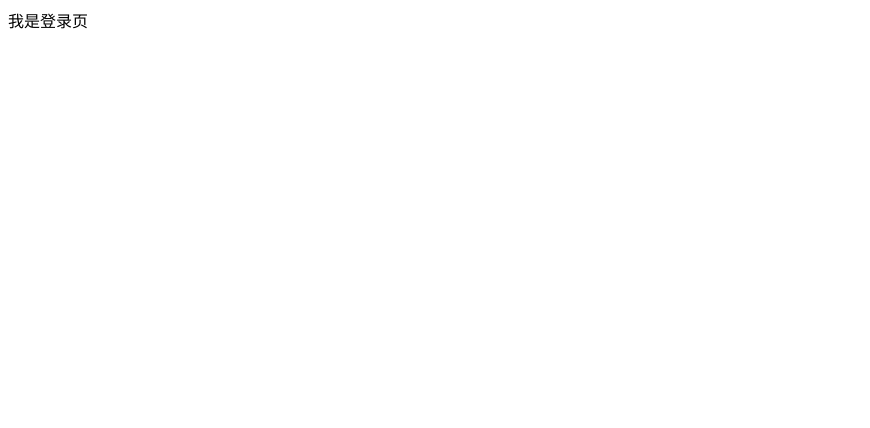
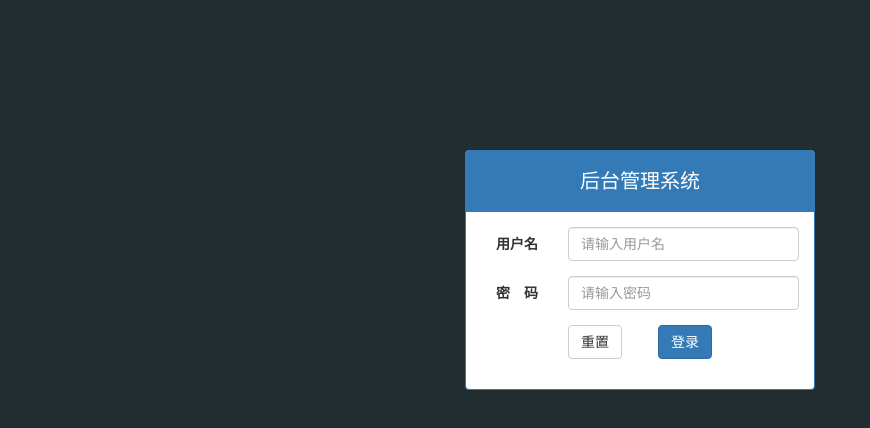
Before and after one commit to DarkevilRose/letao_qd35, a website: page public/back/login.html in a window 1280 px wide. Shown: the whole page, without its empty margins (0-870 px from the left). Drawn offline with Linux system fonts and the light colour scheme.

Commit message:
登录静态页面完成

```diff
--- a/public/back/login.html
+++ b/public/back/login.html
@@ -4,9 +4,50 @@
     <meta charset="UTF-8">
     <meta name="viewport" content="width=device-width, initial-scale=1.0">
     <meta http-equiv="X-UA-Compatible" content="ie=edge">
-    <title>Document</title>
+    <title>乐淘电商</title>
+    <link rel="stylesheet" href="./lib/bootstrap/css/bootstrap.css">
+    <link rel="stylesheet" href="./css/common.css">
 </head>
-<body>
-    <div>我是登录页</div>
+<body class="body_bg">
+
+    <div class="container">
+        <!-- 大屏中占4分,其它屏幕撑满 -->
+        <div class="col-lg-4 col-lg-offset-4 mt_150">
+
+            <!-- 面板中放了表单 -->
+            <div class="panel panel-primary">
+                    <div class="panel-heading">
+                      <h3 class="panel-title">后台管理系统</h3>
+                    </div>
+                    <div class="panel-body">
+                            <form class="form-horizontal">
+            <!-- bootstrap中遵循一个规范, 每一行表单, 都用一个 form-group 包裹 -->
+                            <div class="form-group">
+                              <label for="username" class="col-sm-3 control-label">用户名</label>
+                              <div class="col-sm-9">
+                                <input type="text" class="form-control" id="username" placeholder="请输入用户名">
+                              </div>
+                            </div>
+                            <div class="form-group">
+                              <label for="password" class="col-sm-3 control-label">密　码</label>
+                              <div class="col-sm-9">
+                                <input type="password" class="form-control" id="password" placeholder="请输入密码">
+                              </div>
+                            </div>
+
+                            <div class="form-group">
+                              <div class="col-sm-offset-3 col-sm-6">
+                                <button type="reset" class="btn btn-default pull-left">重置</button>
+                                <button type="submit" class="btn btn-primary pull-right">登录</button>
+                              </div>
+                            </div>
+                            </form>
+                    </div>
+                  </div>
+        </div>
+    </div>
+
+    <script src="./lib/jquery/jquery.js"></script>
+    <script src="./lib/bootstrap/js/bootstrap.js"></script>
 </body>
 </html>
```
Also changed, not shown: public/back/index.html (+1 -1 lines).
